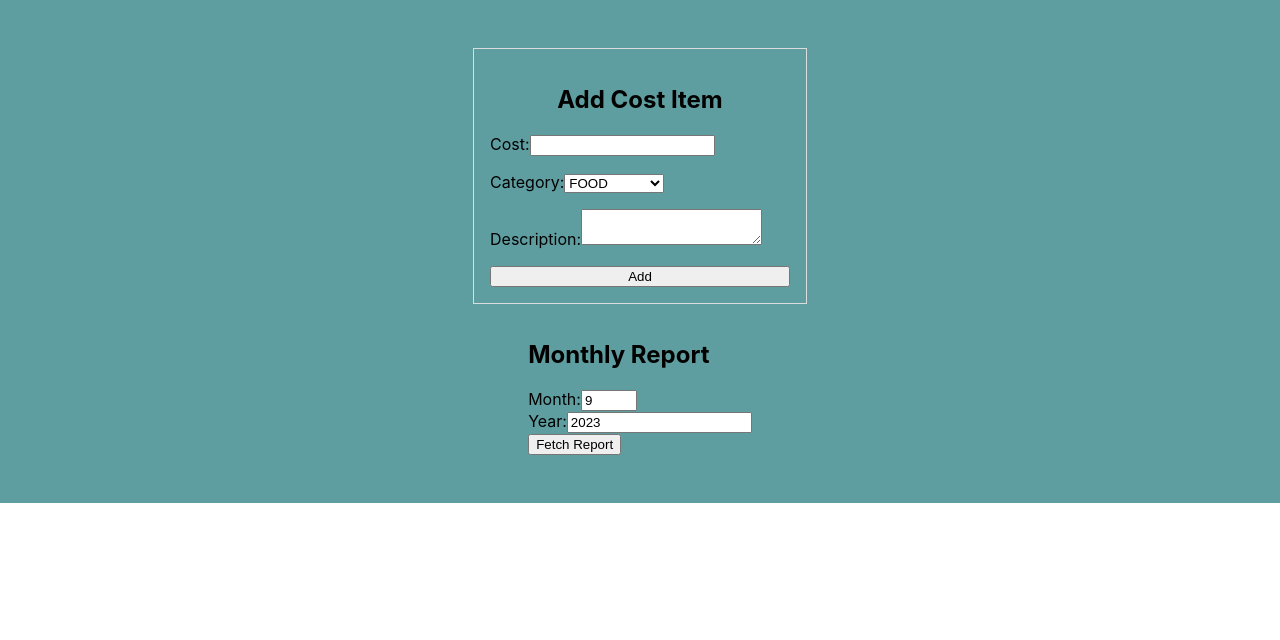
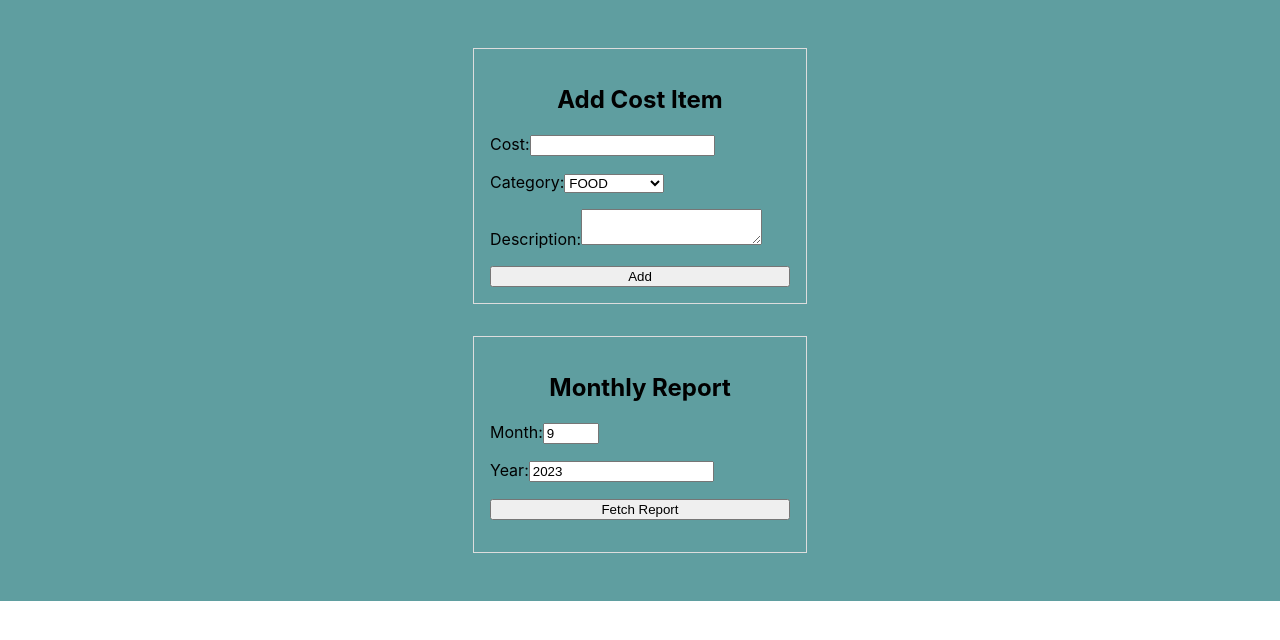
Before and after one commit to matinza/cost_manager, a React (Create React App) app in the folder cost_manager/: page / in a window 1280 px wide. Shown: the top 640 px of the page. Built offline with nearby package versions, Linux system fonts and the light colour scheme.

Commit message:
css report

```diff
--- a/cost_manager/src/ReportForm.css
+++ b/cost_manager/src/ReportForm.css
@@ -0,0 +1,19 @@
+/* ReportForm.css */
+.report-form {
+  border: 1px solid #ddd;
+  padding: 1rem;
+  margin: 1rem;
+  width: 300px;
+}
+
+.report-form h2 {
+  text-align: center;
+}
+
+.report-form div {
+  margin-bottom: 1rem;
+}
+
+.report-form button {
+  width: 100%;
+}
```
